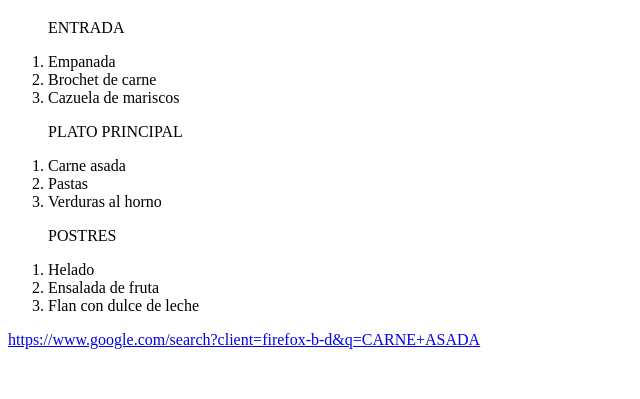
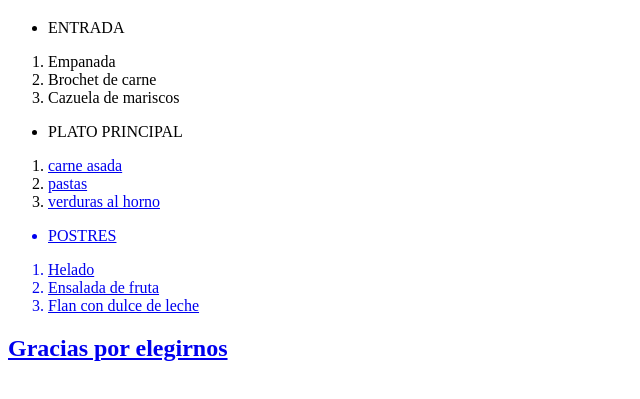
Before and after one commit to Milo7M/peso-en-la-luna, a plain HTML site: page menu.html in a window 1280 px wide. Shown: the part 61-460 px from the top of the page, without its empty margins (0-640 px from the left). Drawn offline with Linux system fonts and the light colour scheme.

Commit message:
Add files via upload

```diff
--- a/menu.html
+++ b/menu.html
@@ -4,30 +4,67 @@
     <meta charset="UTF-8">
     <meta http-equiv="X-UA-Compatible" content="IE=edge">
     <meta name="viewport" content="width=device-width, initial-scale=1.0">
-    <title>menu</title>
+    <title>MENU</title>
 </head>
 <body>
     <main>
+
         <h1>ESTE ES EL MENU DE HOY</h1>
-        <ul>ENTRADA</ul>
+
+        <section>
+         <article>
+
+            <ul>
+                <li>ENTRADA</li>
+            </ul>
+
         <ol>
             <li>Empanada</li>
             <li>Brochet de carne</li>
-          <li>Cazuela de mariscos</li>
+            <li>Cazuela de mariscos</li>
+
         </ol>
-        <ul>PLATO PRINCIPAL</ul>
-        <ol>
-            <li>Carne asada</li>
-            <li>Pastas</li>
-            <li>Verduras al horno</li>
-        </ol>
-        <ul>POSTRES</ul>
+
+    </article>
+    </section>
+
+
+    <section>
+        <article>
+
+             <ul>
+                <li>PLATO PRINCIPAL</li>
+             </ul>
+
+                  <ol>
+                     <li><a href="https://www.recepedia.com/es-mx/receta/carne/109068-carne-asada/">carne asada</li>
+                     <li><a href="https://www.kiwilimon.com/receta/pastas/pasta-hecha-en-casa/pasta-casera">pastas</li>
+                     <li><a href="https://www.bonviveur.es/recetas/verduras-al-horno">verduras al horno</li>
+
+                  </ol>
+
+        </article>
+    </section>
+
+
+    <section>
+    <article>
+
+        <ul>
+            <li>POSTRES</li>
+        </ul>
+
         <ol>
             <li>Helado</li>
             <li>Ensalada de fruta</li>
             <li>Flan con dulce de leche</li>
         </ol>
-        <a href="*">https://www.google.com/search?client=firefox-b-d&q=CARNE+ASADA</a>
+
+    </article>
+    </section>
+
+        <h2>Gracias por elegirnos</h2>
+
     </main>
 </body>
 </html>
```
